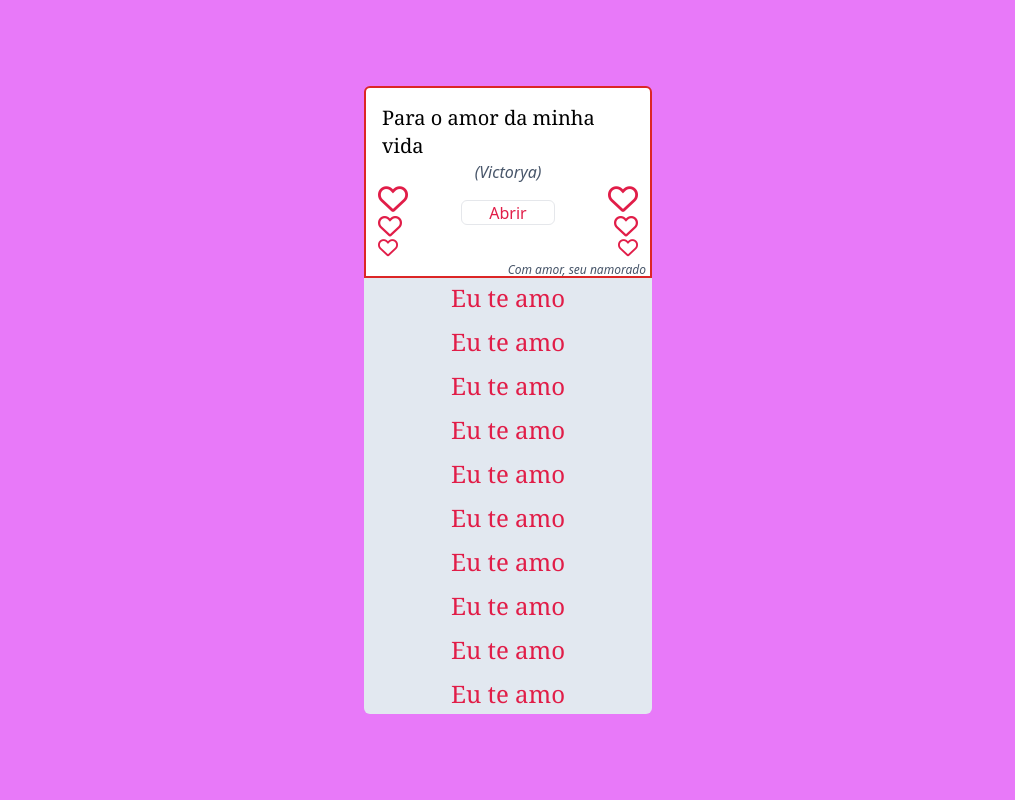
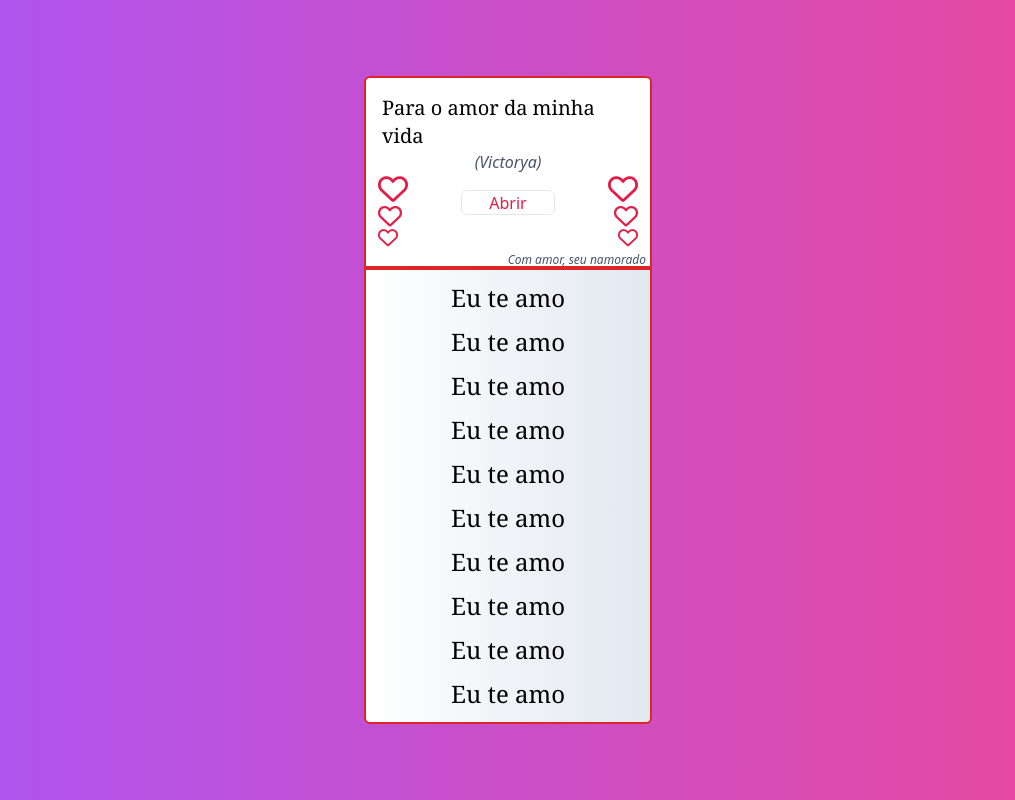
Before and after one commit to MarlonBBo/vic, a website: page src/index.html in a window 1280 px wide. Both pictures are taken after a click on the button "Abrir". Shown: the whole page, without its empty margins (132-1147 px from the left). Drawn offline with Linux system fonts and the light colour scheme.

Commit message:
quinto commit

```diff
--- a/src/index.html
+++ b/src/index.html
@@ -8,7 +8,7 @@
     <link rel="stylesheet" href="https://cdnjs.cloudflare.com/ajax/libs/font-awesome/6.0.0-beta3/css/all.min.css">
 
 </head>
-<body class="bg-fuchsia-400 flex  justify-center min-h-screen">
+<body class="bg-gradient-to-r from-purple-500 to-pink-500 flex  justify-center min-h-screen">
     <div class="flex flex-col justify-center m-10">
         <div class="w-72 h-48 flex flex-col  bg-white rounded-t-md border-2 border-red-600 items-center">
             <h1 class="font-serif text-xl p-4 pb-0">Para o amor da minha vida </h1>
@@ -32,7 +32,7 @@
             </div>
 
         </div>
-        <div class="flex flex-col p-1 bg-slate-200 rounded-b-md w-72 " id="carta2">
+        <div class="flex flex-col bg-gradient-to-r from-white to-slate-200 border-2 border-red-600 rounded-b-md w-72 " id="carta2">
 
         </div>
     </div>
--- a/src/script.js
+++ b/src/script.js
@@ -8,7 +8,7 @@ const coracao = document.getElementById('coracao')
 btn.addEventListener('click', ()=>{
 
     const div = document.createElement("div")
-    div.className = "flex flex-col items-center text-rose-600 gap-3"
+    div.className = "flex flex-col items-center gap-3 p-3 "
     carta.appendChild(div)
 
     async function delay(){
@@ -18,7 +18,7 @@ btn.addEventListener('click', ()=>{
 
                 const p = document.createElement("p")
                     p.innerHTML = "Eu te amo "
-                    p.className = "font-serif text-2xl text-rose-600"
+                    p.className = "font-serif text-2xl text-black "
 
                 div.append(p)
                     }, i * 300)
```
Also changed, not shown: src/output.css.
